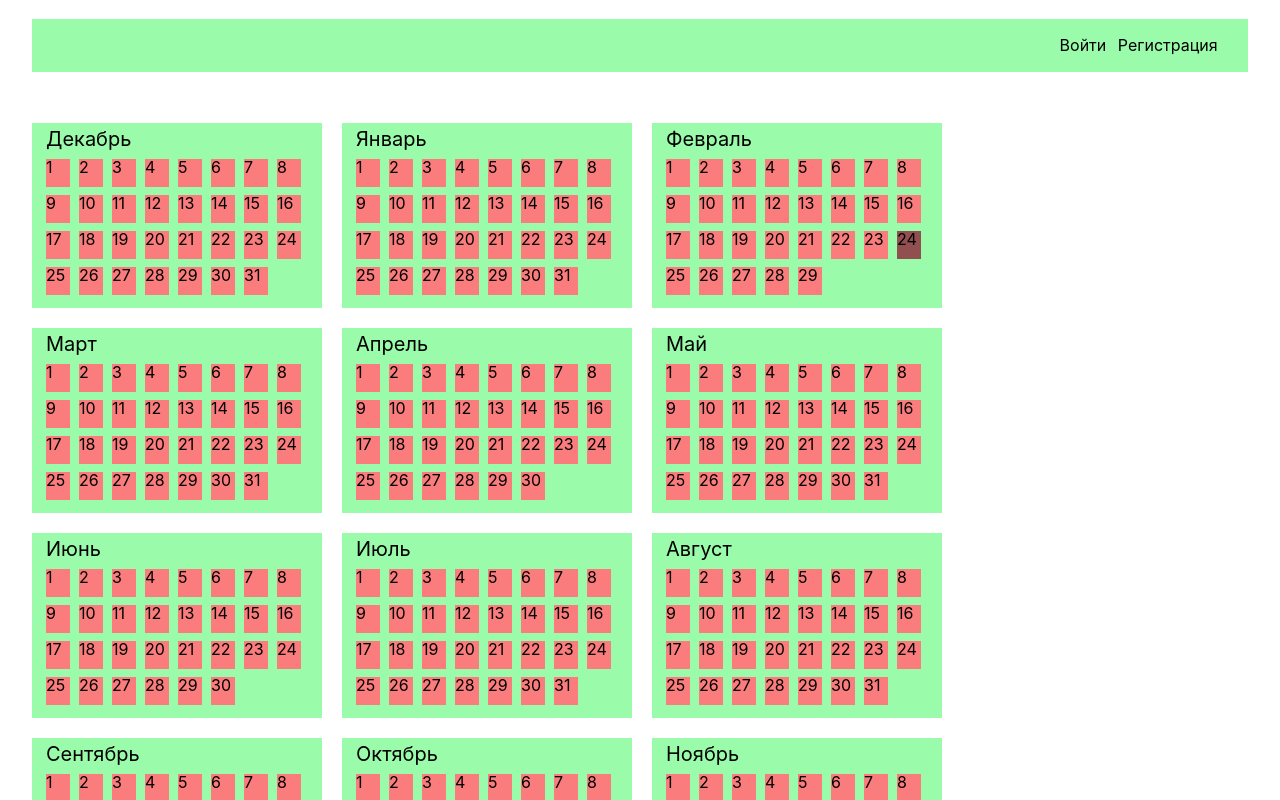
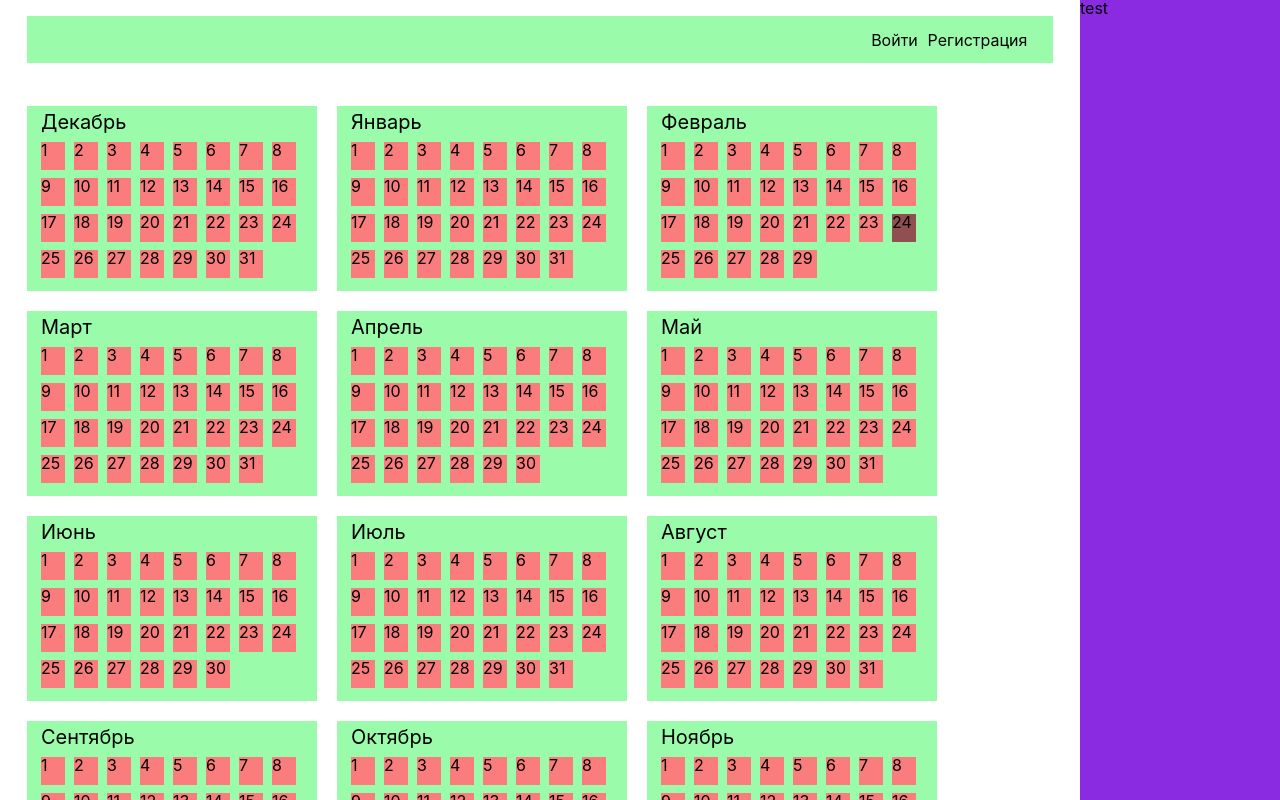
Before and after one commit to ZinchenkoEgor0205/smart_calendar, a React (Create React App) app: page / in a window 1280 px wide. Shown: the top 800 px of the page. Built offline with nearby package versions, Linux system fonts and the light colour scheme.

Commit message:
added sidebar

```diff
--- a/src/App.js
+++ b/src/App.js
@@ -8,8 +8,15 @@ import Navigation from "./components/navigation";
 function App() {
     return (
         <div className={'content'}>
-            <Navigation/>
-            <Calendar/>
+            <div className={'content-left'}>
+                <Navigation/>
+                <Calendar/>
+            </div>
+            <div className={'content-right'}>
+                <div className={'sidebar'}>
+                    test
+                </div>
+            </div>
         </div>
     )
 }
--- a/src/styles/App.css
+++ b/src/styles/App.css
@@ -1,6 +1,15 @@
+.content {
+    display: flex;
+}
 
 .calendar {
     padding: 2.5%;
     display: flex;
     flex-wrap: wrap;
 }
+
+.sidebar {
+    width: 200px;
+    height: 100%;
+    background: blueviolet;
+}
```
